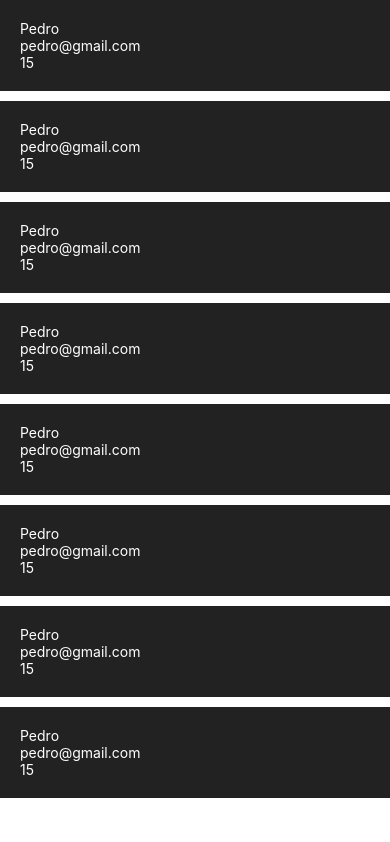
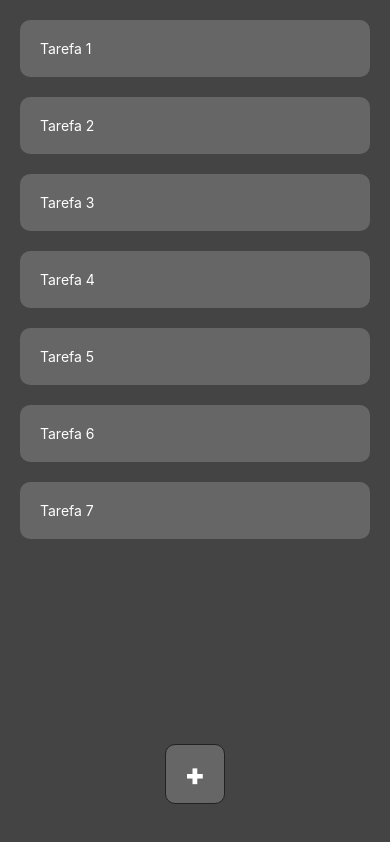
Before and after one commit to Joao-SilvaFarias/app03, a React Native app: screen / in a window 390 px wide. Built offline with nearby package versions, Linux system fonts and the light colour scheme.

Commit message:
Praticando

```diff
--- a/App.js
+++ b/App.js
@@ -1,36 +1,41 @@
-import { StyleSheet, View, FlatList } from "react-native";
-import Pessoa from "./components/Pessoa";
+import { View, FlatList, StyleSheet } from "react-native";
 import { useState } from "react";
+import Tarefa from "./components/Tarefa";
+import ButtonMais from "./components/BtnMais";
 
-export default function App(){
+const App = () => {
 
-  const [pessoas, setPessoas] = useState([
-    {nome: "Pedro", email: "pedro@gmail.com", idade: 15, id: 1},
-    {nome: "Pedro", email: "pedro@gmail.com", idade: 15, id: 2},
-    {nome: "Pedro", email: "pedro@gmail.com", idade: 15, id: 3},
-    {nome: "Pedro", email: "pedro@gmail.com", idade: 15, id: 4},
-    {nome: "Pedro", email: "pedro@gmail.com", idade: 15, id: 5},
-    {nome: "Pedro", email: "pedro@gmail.com", idade: 15, id: 6},
-    {nome: "Pedro", email: "pedro@gmail.com", idade: 15, id: 7},
-    {nome: "Pedro", email: "pedro@gmail.com", idade: 15, id: 8}
+  const [tarefas, setTarefas] = useState([
+    {id: 1, titulo: "Tarefa 1"},
+    {id: 2, titulo: "Tarefa 2"},
+    {id: 3, titulo: "Tarefa 3"},
+    {id: 4, titulo: "Tarefa 4"},
+    {id: 5, titulo: "Tarefa 5"},
+    {id: 6, titulo: "Tarefa 6"},
+    {id: 7, titulo: "Tarefa 7"}
   ]);
 
   return(
     <View style={styles.container}>
-      <FlatList style={styles.container}
-      data={pessoas}
-      keyExtractor={(pessoa) => pessoa.id}
-      renderItem={({item}) => <Pessoa pessoa={item}/>}
+      <FlatList
+      data={tarefas}
+      keyExtractor={tarefa => tarefa.id}
+      renderItem={({item}) => <Tarefa tarefa={item}/>}
       />
+      <ButtonMais/>
     </View>
-  );
+  )
 }
+export default App;
+
 
 const styles = StyleSheet.create({
   container: {
     display: "flex",
+    flexDirection: "column",
+    padding: 20,
+    backgroundColor: "#444444",
     width: "100%",
-    height: "100%",
-    backgroundColor: "#fff"
+    height: "100%"
   }
-})
+});
--- /dev/null
+++ b/components/BtnMais.js
@@ -0,0 +1,39 @@
+import { TouchableOpacity, Text, StyleSheet, Alert } from "react-native"
+
+const ButtonMais = () => {
+
+    const alerta = () => {
+        Alert.alert("Sem função");
+        alert("Sem função");
+    }
+
+    return (
+        <TouchableOpacity onPress={alerta} style={styles.button}>
+            <Text style={styles.txt}>+</Text>
+        </TouchableOpacity>
+    )
+}
+export default ButtonMais;
+
+const styles = StyleSheet.create({
+    button: {
+        display: "flex",
+        justifyContent: "center",
+        alignItems: "center",
+        borderRadius: 10,
+        height: 60,
+        width: 60,
+        backgroundColor: "#666666",
+        borderWidth: 1,
+        borderColor: "#222222",
+        position: "absolute",
+        left: "50%",
+        bottom: 10,
+        transform: "translate(-50%, -50%)"
+    },
+    txt: {
+        color: "#fff",
+        fontSize: 30,
+        fontWeight: "900"
+    }
+});
--- /dev/null
+++ b/components/Tarefa.js
@@ -0,0 +1,27 @@
+import { View, Text, StyleSheet } from "react-native";
+
+const Tarefa = ({tarefa}) => {
+    return(
+        <View style={styles.tarefa}>
+            <Text style={styles.txtTarefa}>{tarefa.titulo}</Text>
+        </View>
+    )
+}
+export default Tarefa;
+
+const styles = StyleSheet.create({
+    tarefa: {
+        display: "flex",
+        flexDirection: "row",
+        alignItems: "center",
+        justifyContent: "space-between",
+        width: "100%",
+        padding: 20,
+        backgroundColor: "#666666",
+        borderRadius: 10,
+        marginBottom: 20
+    },
+    txtTarefa: {
+        color: "#fff"
+    }
+});
```
Also changed, not shown: app04/App04.js (added, +36 -0 lines), app04/components/Pessoa.js (renamed from components/Pessoa.js).
